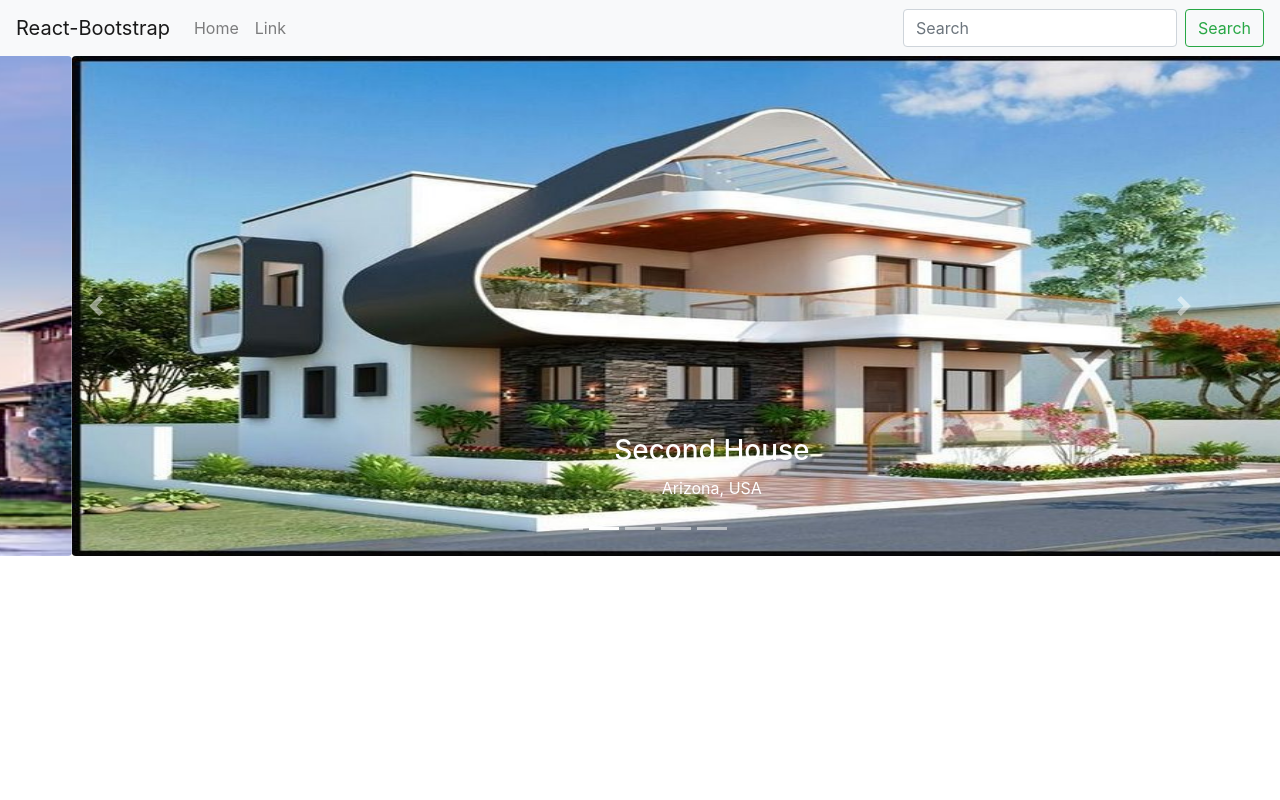
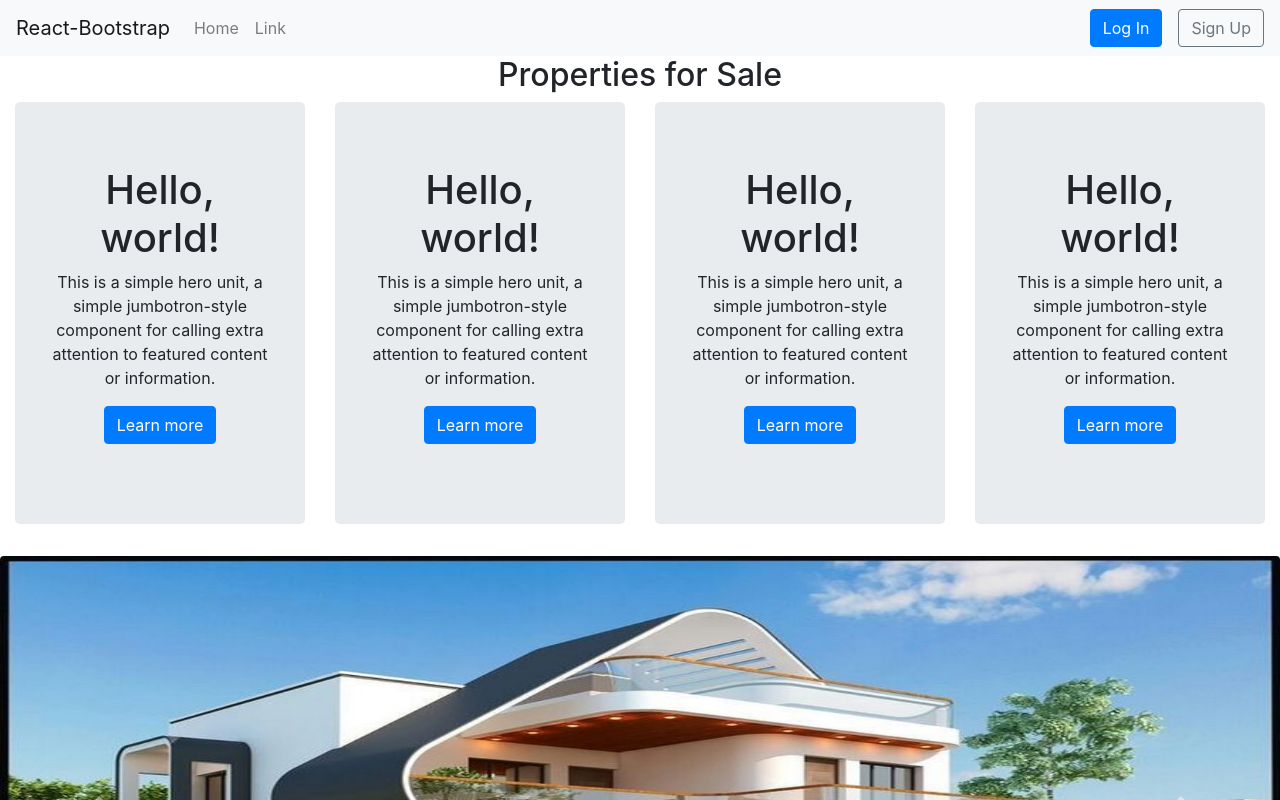
Before and after one commit to nikhil-batra12/prop-investor, a React (Create React App) app: page / in a window 1280 px wide. Shown: the top 800 px of the page. Built offline with nearby package versions, Linux system fonts and the light colour scheme.

Commit message:
Login and singup basic setup

```diff
--- a/package.json
+++ b/package.json
@@ -17,6 +17,7 @@
     "react": "^17.0.1",
     "react-bootstrap": "^1.4.0",
     "react-dom": "^17.0.1",
+    "react-google-login": "^5.2.1",
     "react-scripts": "4.0.1",
     "typescript": "^3.8.3"
   },
--- /dev/null
+++ b/src/components/houseTile/houseTile.tsx
@@ -0,0 +1,66 @@
+import React from "react";
+import Jumbotron from "react-bootstrap/Jumbotron";
+import Button from "react-bootstrap/Button";
+import { Col, Container, Row } from "react-bootstrap";
+
+class HouseTile extends React.PureComponent {
+  render() {
+    return (
+      <Container fluid>
+        <h2>Properties for Sale</h2>
+        <Row>
+          <Col xs={12} md={8} lg={3}>
+            <Jumbotron>
+              <h1>Hello, world!</h1>
+              <p>
+                This is a simple hero unit, a simple jumbotron-style component
+                for calling extra attention to featured content or information.
+              </p>
+              <p>
+                <Button variant="primary">Learn more</Button>
+              </p>
+            </Jumbotron>
+          </Col>
+          <Col xs={12} md={8} lg={3}>
+            <Jumbotron>
+              <h1>Hello, world!</h1>
+              <p>
+                This is a simple hero unit, a simple jumbotron-style component
+                for calling extra attention to featured content or information.
+              </p>
+              <p>
+                <Button variant="primary">Learn more</Button>
+              </p>
+            </Jumbotron>
+          </Col>
+          <Col xs={12} md={8} lg={3}>
+            <Jumbotron>
+              <h1>Hello, world!</h1>
+              <p>
+                This is a simple hero unit, a simple jumbotron-style component
+                for calling extra attention to featured content or information.
+              </p>
+              <p>
+                <Button variant="primary">Learn more</Button>
+              </p>
+            </Jumbotron>
+          </Col>
+          <Col xs={12} md={8} lg={3}>
+            <Jumbotron>
+              <h1>Hello, world!</h1>
+              <p>
+                This is a simple hero unit, a simple jumbotron-style component
+                for calling extra attention to featured content or information.
+              </p>
+              <p>
+                <Button variant="primary">Learn more</Button>
+              </p>
+            </Jumbotron>
+          </Col>
+        </Row>
+      </Container>
+    );
+  }
+}
+
+export default HouseTile;
--- /dev/null
+++ b/src/components/loginSignupForm/loginForm.tsx
@@ -0,0 +1,59 @@
+import React from "react";
+import { Button, Col, Form, Modal } from "react-bootstrap";
+import { GoogleLogin } from "react-google-login";
+
+class LoginForm extends React.PureComponent<
+  any,
+  { showForm: boolean; handleClose: () => void; onChangeMode: () => void }
+> {
+  onSignIn = (googleUser) => {
+    console.log(googleUser);
+  };
+
+  onFailed = (res) => console.log(res);
+
+  render() {
+    const { showForm, handleClose, onChangeMode } = this.props;
+    return (
+      <Form>
+        <Modal.Header closeButton>
+          <Modal.Title>Log In</Modal.Title>
+        </Modal.Header>
+        <Modal.Body>
+          <Form.Group controlId="formBasicEmail">
+            <Form.Label>Email address</Form.Label>
+            <Form.Control type="email" placeholder="Enter email" size="lg" />
+          </Form.Group>
+
+          <Form.Group controlId="formBasicPassword">
+            <Form.Label>Password</Form.Label>
+            <Form.Control type="password" placeholder="Password" size="lg" />
+          </Form.Group>
+        </Modal.Body>
+        <Modal.Footer className="justify-content-center">
+          <Button variant="primary" type="submit" block size="lg">
+            Log In
+          </Button>
+          <Button variant="link" block>
+            <GoogleLogin
+              clientId="614608788173-s48a5n2q5fr119f48fm6tprgbh5299gn.apps.googleusercontent.com"
+              buttonText="Sign In via Google"
+              onSuccess={this.onSignIn}
+              onFailure={this.onSignIn}
+              cookiePolicy={"single_host_origin"}
+            />
+          </Button>
+          <Form.Label>
+            Don't have an account?
+            <Button variant="link" className="pl-1 pt-0" onClick={onChangeMode}>
+              Sign Up Now!
+            </Button>
+          </Form.Label>
+        </Modal.Footer>
+      </Form>
+      //   </Modal>
+    );
+  }
+}
+
+export default LoginForm;
--- /dev/null
+++ b/src/components/loginSignupForm/loginSignupForm.tsx
@@ -0,0 +1,37 @@
+import React from "react";
+import { Button, Form, Modal, Tab, Tabs } from "react-bootstrap";
+import LoginForm from "./loginForm";
+import SignUpForm from "./signUpForm";
+import _ from "lodash";
+
+class loginSignupForm extends React.PureComponent<
+  { handleClose: () => void; mode: string },
+  { mode: string }
+> {
+  state = {
+    mode: this.props.mode,
+  };
+
+  handleChangeMode = (type = "LOGIN") => this.setState({ mode: type });
+
+  render() {
+    const { handleClose } = this.props;
+    const { mode } = this.state;
+    return (
+      <Modal show onHide={handleClose}>
+        {mode === "LOGIN" && (
+          <LoginForm
+            onChangeMode={_.partial(this.handleChangeMode, "SIGNUP")}
+          />
+        )}
+        {mode === "SIGNUP" && (
+          <SignUpForm
+            onChangeMode={_.partial(this.handleChangeMode, "LOGIN")}
+          />
+        )}
+      </Modal>
+    );
+  }
+}
+
+export default loginSignupForm;
--- /dev/null
+++ b/src/components/loginSignupForm/signUpForm.tsx
@@ -0,0 +1,50 @@
+import React from "react";
+import { Button, Form, Modal } from "react-bootstrap";
+
+class SignUpForm extends React.PureComponent<
+  any,
+  { showForm: boolean; handleClose: () => void; onChangeMode: () => void }
+> {
+  render() {
+    const { showForm, handleClose, onChangeMode } = this.props;
+    return (
+      <Form>
+        <Modal.Header closeButton>
+          <Modal.Title>Sign Up</Modal.Title>
+        </Modal.Header>
+        <Modal.Body>
+          <Form.Group controlId="formBasicName">
+            <Form.Label>Full Name</Form.Label>
+            <Form.Control type="text" placeholder="Enter full name" size="lg" />
+          </Form.Group>
+          <Form.Group controlId="formBasicAddress">
+            <Form.Label>Enter Address</Form.Label>
+            <Form.Control type="text" placeholder="Enter Address" size="lg" />
+          </Form.Group>
+          <Form.Group controlId="formBasicEmail">
+            <Form.Label>Email Address</Form.Label>
+            <Form.Control type="email" placeholder="Enter email" size="lg" />
+          </Form.Group>
+
+          <Form.Group controlId="formBasicPassword">
+            <Form.Label>Password</Form.Label>
+            <Form.Control type="password" placeholder="Password" size="lg" />
+          </Form.Group>
+        </Modal.Body>
+        <Modal.Footer className="justify-content-center">
+          <Button variant="primary" type="submit" block size="lg">
+            Sign Up
+          </Button>
+          <Form.Label>
+            Already have an account?{" "}
+            <Button variant="link" className="pl-1 pt-0" onClick={onChangeMode}>
+              Login In Now!
+            </Button>
+          </Form.Label>
+        </Modal.Footer>
+      </Form>
+    );
+  }
+}
+
+export default SignUpForm;
--- a/src/components/navigationPanel/navigationPanel.tsx
+++ b/src/components/navigationPanel/navigationPanel.tsx
@@ -1,12 +1,28 @@
-import React from "react";
+import React, { useState } from "react";
 import Navbar from "react-bootstrap/Navbar";
 import Nav from "react-bootstrap/Nav";
 import Form from "react-bootstrap/Form";
 import FormControl from "react-bootstrap/FormControl";
 import Button from "react-bootstrap/Button";
+import LoginSignupForm from "components/loginSignupForm/loginSignupForm";
 
 const NavigationPanel = () => {
+  const [showLogin, setLogin] = useState(false);
+  const [mode, setMode] = useState(null);
+
+  const handleLoginClick = () => {
+    setLogin(true);
+    setMode("LOGIN");
+  };
+  const handleSignupClick = () => {
+    setLogin(true);
+    setMode("SIGNUP");
+  };
+
+  const handleLoginModalHide = () => setLogin(false);
+
   return (
+    <>
       <Navbar bg="light" expand="lg">
         <Navbar.Brand href="#home">React-Bootstrap</Navbar.Brand>
         <Navbar.Toggle aria-controls="basic-navbar-nav" />
@@ -15,12 +31,19 @@ const NavigationPanel = () => {
             <Nav.Link href="#home">Home</Nav.Link>
             <Nav.Link href="#link">Link</Nav.Link>
           </Nav>
-        <Form inline>
-          <FormControl type="text" placeholder="Search" className="mr-sm-2" />
-          <Button variant="outline-success">Search</Button>
-        </Form>
+
+          <Button variant="primary" className="mr-3" onClick={handleLoginClick}>
+            Log In
+          </Button>
+          <Button variant="outline-secondary" onClick={handleSignupClick}>
+            Sign Up
+          </Button>
         </Navbar.Collapse>
       </Navbar>
+      {showLogin && (
+        <LoginSignupForm handleClose={handleLoginModalHide} mode={mode} />
+      )}
+    </>
   );
 };
 
--- a/src/modules/home/home.tsx
+++ b/src/modules/home/home.tsx
@@ -1,5 +1,6 @@
 import React from "react";
 import * as constants from "./constants";
+import HouseTile from "components/houseTile/houseTile";
 import ImageCarousel from "components/imageCarousel/imageCarousel";
 class HomeModule extends React.PureComponent<
   any,
@@ -7,7 +8,12 @@ class HomeModule extends React.PureComponent<
 > {
   render() {
     const { details = "123", onGetDetails } = this.props;
-    return <ImageCarousel config={constants.CAROUSEL_CONFIG} />;
+    return (
+      <>
+        <HouseTile />
+        <ImageCarousel config={constants.CAROUSEL_CONFIG} />
+      </>
+    );
   }
 }
 
```
Also changed, not shown: 2 other files (tests, documents, lock files or other folders). Lines whose indentation alone changed are shown as unchanged.
